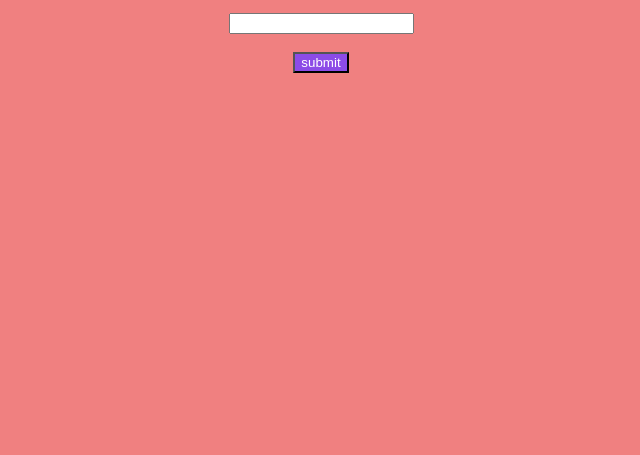
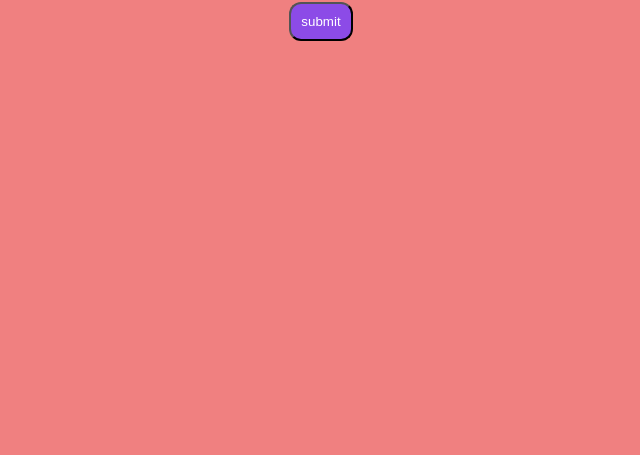
Before and after one commit to BalajiWeb/BalajiWeb.github.io, a plain HTML site: page index.html in a window 1280 px wide. Shown: the part 345-800 px from the top of the page, without its empty margins (319-959 px from the left). Drawn offline with Linux system fonts and the light colour scheme.

Commit message:
Update index.html

```diff
--- a/index.html
+++ b/index.html
@@ -9,19 +9,22 @@
 		background-color: lightcoral;
 		text-align: center;
 		color: #FFD3B0;
-		max-width: 500px;
+		 max-width: 500px;
   		margin: auto;
-		margin-top: 300px;
+		margin-top: 250px;
 	}
 	button
 	{
 		display: inline-block;
-        background-color: #8c4be7;<br>
-        padding: 15px 15px;
-        color: #ffffff;
-        text-align: center;
+		background-color: #8c4be7;
+		color: #ffffff;
+		text-align: center;
+ 		padding: 10px 10px;
+		border-radius: 12px;
+		text-align: center;
+		display: inline-block;
+		cursor: pointer;
 	}
-
 </style>
 </head>
 <script type="text/javascript">
```
